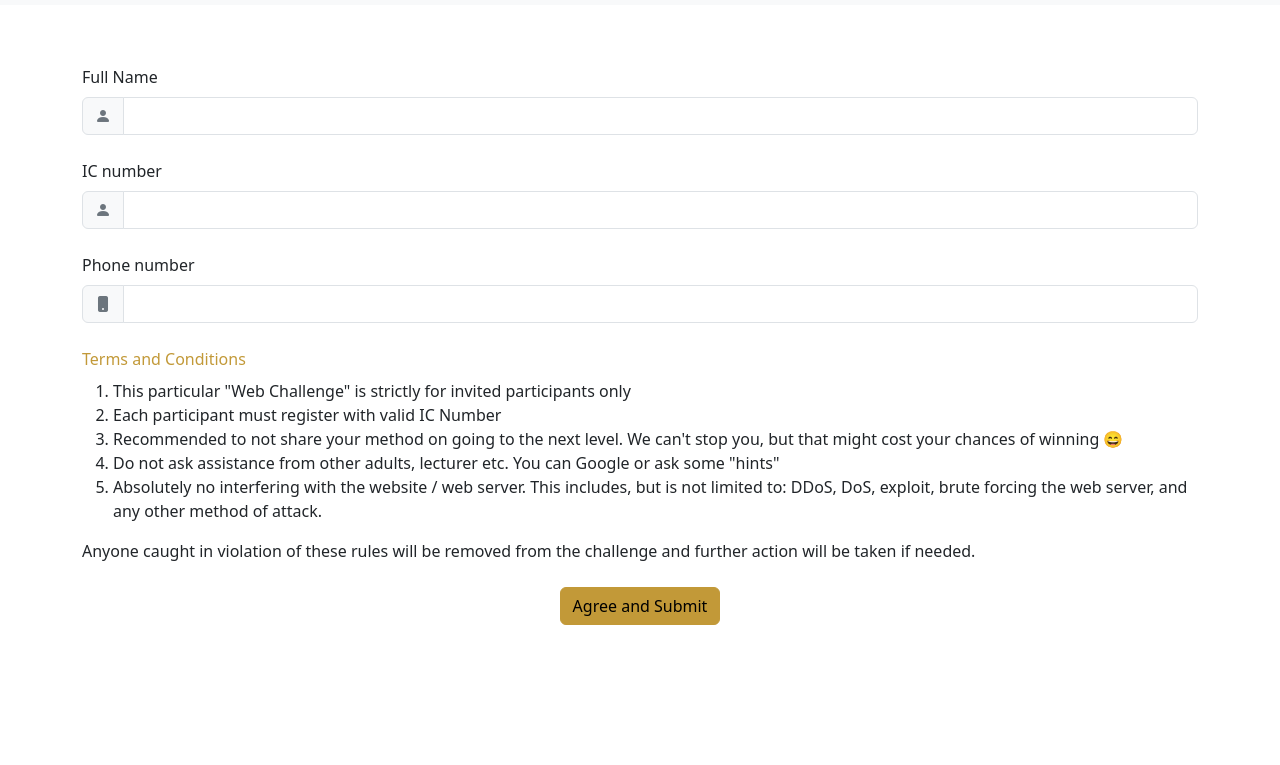
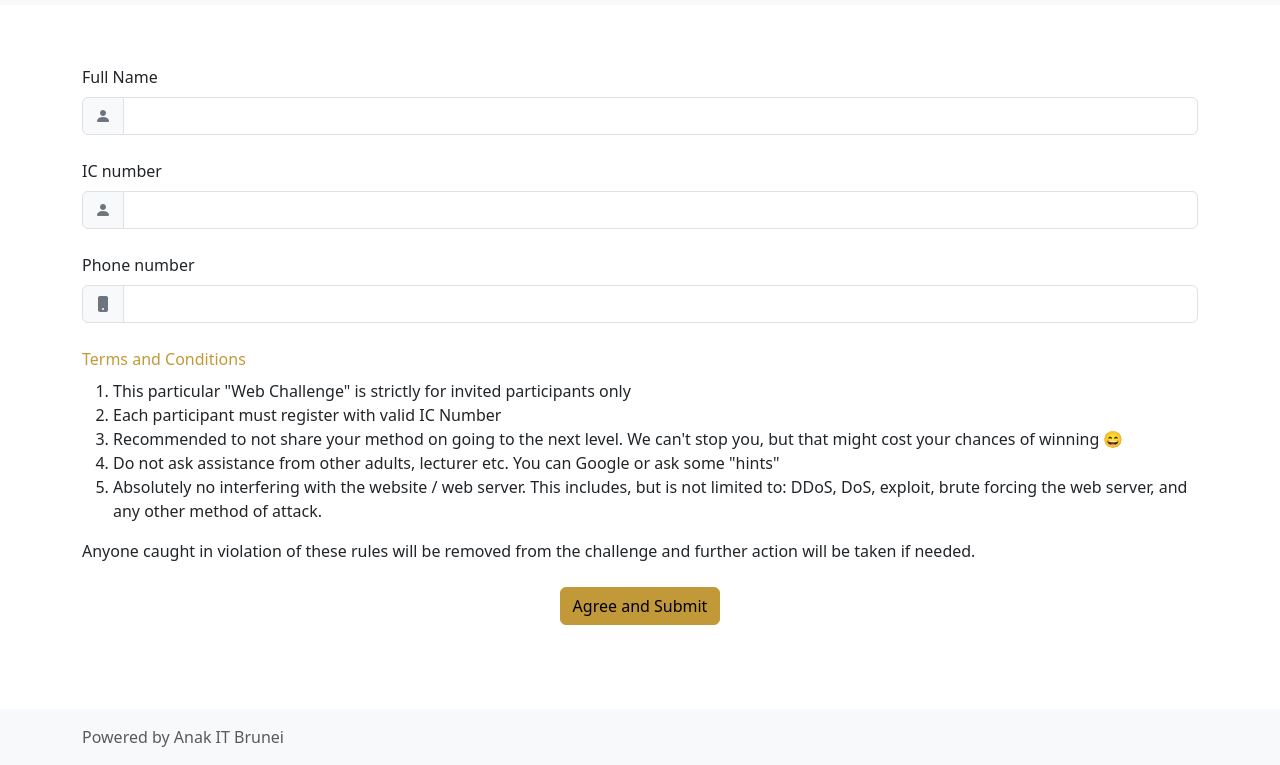
Before and after one commit to wafeeyhm/wc-template, a website: page index.html in a window 1280 px wide. Shown: the part 51-816 px from the top of the page. Drawn offline with nearby package versions, Linux system fonts and the light colour scheme.

Commit message:
added footer

```diff
--- a/index.html
+++ b/index.html
@@ -66,6 +66,13 @@
         </div>
     </section>
     <!-- ========== End Registration form ========== -->
+    <!-- ========== Start footer ========== -->
+    <footer class="footer mt-auto py-3 bg-body-tertiary">
+        <div class="container">
+            <span class="text-body-secondary">Powered by Anak IT Brunei</span>
+        </div>
+    </footer>
+    <!-- ========== End footer ========== -->
     <script src="assets/js/bootstrap.bundle.min.js"></script>
 </body>
 </html>
```
